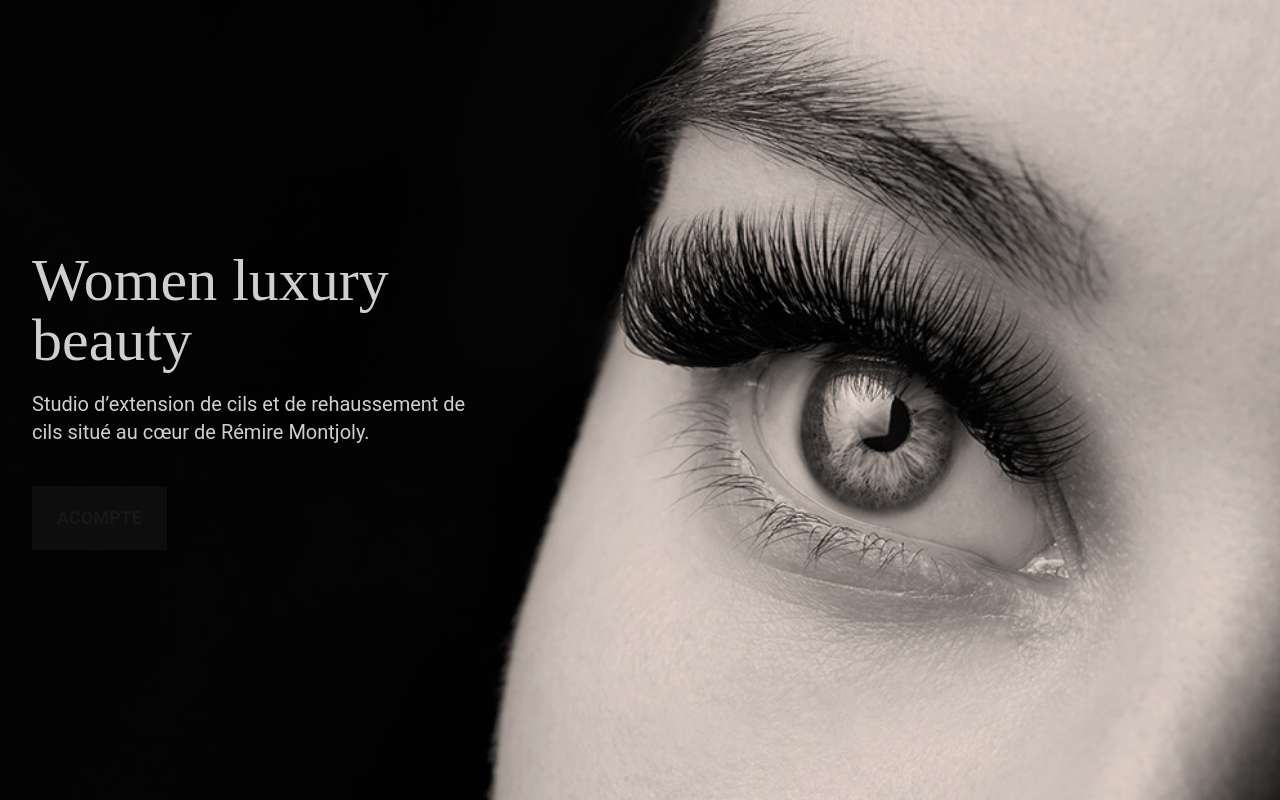
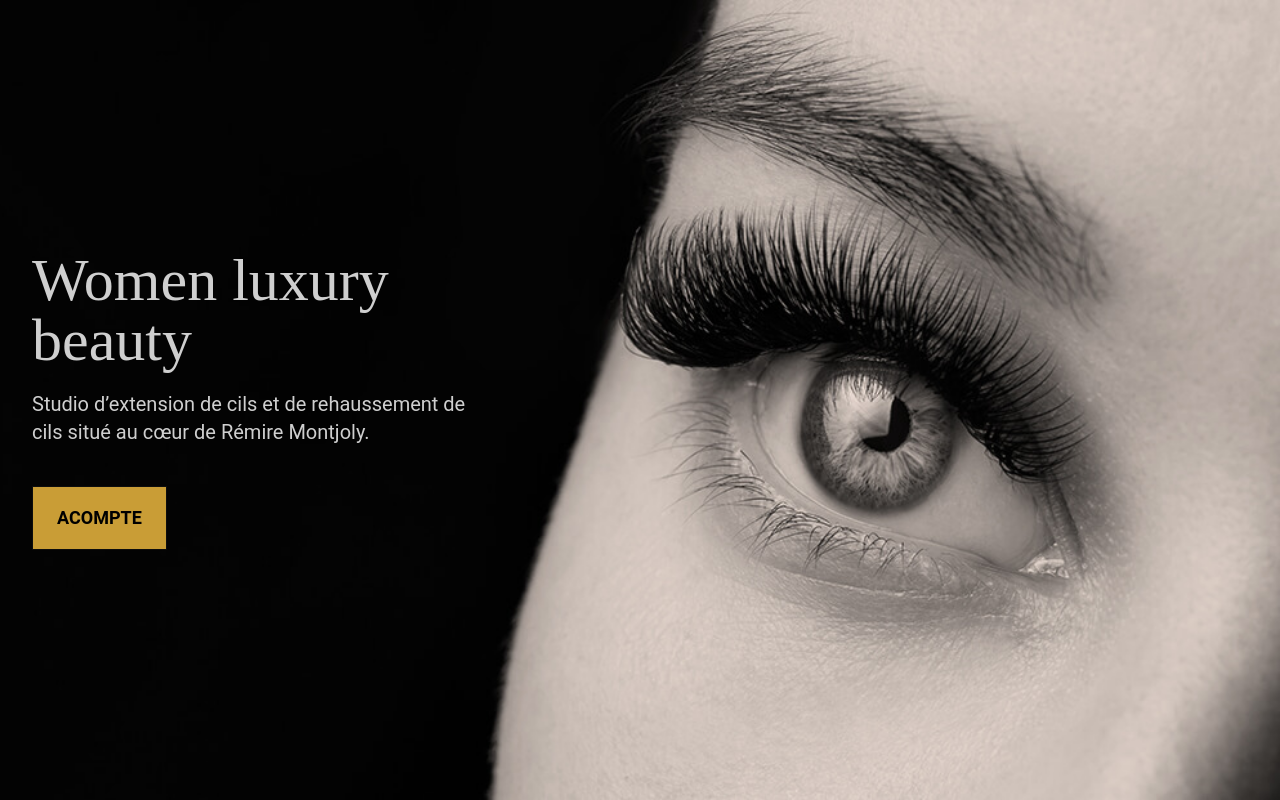
Before and after one commit to Ludoc0de/wlb, a React (Create React App) app in the folder frontend/: page / in a window 1280 px wide. Built offline with nearby package versions, Linux system fonts and the light colour scheme.

Commit message:
update colors

```diff
--- a/frontend/src/components/Main.js
+++ b/frontend/src/components/Main.js
@@ -15,7 +15,7 @@ const Message = ({ message }) => (
       <div className="max-w-md">
         <h1 className="mb-5 text-6xl">Women luxury beauty</h1>
         <p className="font-satisfy mb-10 text-4xl">{message}</p>
-        <li className="list-none text-xl font-light uppercase text-gold">
+        <li className="list-none text-xl font-light uppercase text-[#c99d36] hover:text-white">
           <a href="/">Accueil</a>
         </li>
       </div>
--- a/frontend/src/components/Product.js
+++ b/frontend/src/components/Product.js
@@ -10,14 +10,14 @@ export default function Product() {
       <div className="hero-content text-left text-neutral-content">
         <div className="max-w-md">
           <h1 className="mb-5 text-6xl">Women luxury beauty</h1>
-          <p className="bg- mb-10 text-xl ">
+          <p className="mb-10 text-xl ">
             Studio d’extension de cils et de rehaussement de cils situé au cœur
             de Rémire Montjoly.
           </p>
           <form action="/api/checkout" method="POST">
             <button
               type="submit"
-              className="btn btn-lg bg-gold uppercase text-neutral-900"
+              className="btn btn-lg bg-[#c99d36] uppercase  text-black hover:bg-white hover:text-[#c99d36]"
             >
               Acompte
             </button>
```
